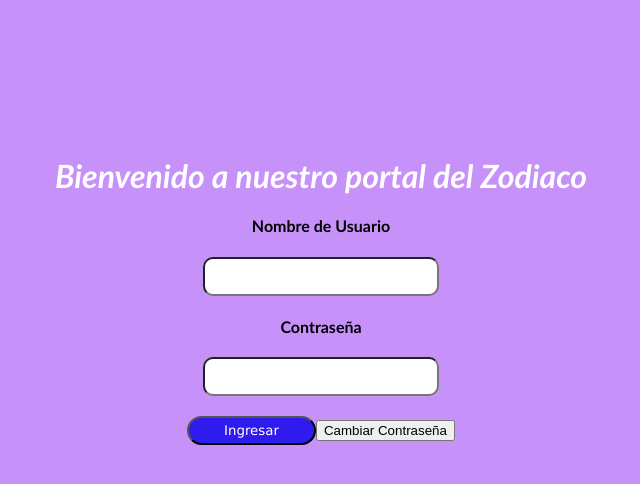
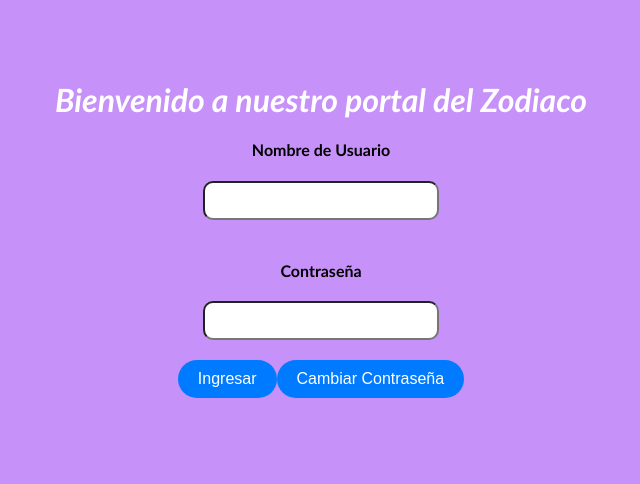
Before and after one commit to alejaaltamiranmillan/horoscopo-front, a React (Vite) app: page / in a window 1280 px wide. Shown: the top 484 px of the page, without its empty margins (319-959 px from the left). Built offline with nearby package versions, Linux system fonts and the light colour scheme.

Commit message:
moldeando apariencia

```diff
--- a/src/components/ChanguePassword.jsx
+++ b/src/components/ChanguePassword.jsx
@@ -1,11 +1,13 @@
 import './styles/Form.css';
 import { useState } from 'react';
+import { useNavigate } from 'react-router-dom'; // Importa useNavigate
 
 function ChangePassword() {
     const [username, setUsername] = useState('');
     const [currentPassword, setCurrentPassword] = useState('');
     const [newPassword, setNewPassword] = useState('');
     const [message, setMessage] = useState('');
+    const navigate = useNavigate(); // Inicializa useNavigate
 
     const handleChangePassword = async (event) => {
         event.preventDefault();
@@ -36,6 +38,11 @@ function ChangePassword() {
             console.error('Error al cambiar la contraseña:', error);
             setMessage('Error al cambiar la contraseña. Intenta de nuevo.');
         }
+    };
+
+    // Función para ir a la página de inicio
+    const goHome = () => {
+        navigate('/'); // Cambia la ruta según sea necesario
     };
 
     return (
@@ -71,6 +78,11 @@ function ChangePassword() {
             <input type="submit" value="Cambiar Contraseña" id="btnEnviar" />
 
             {message && <p>{message}</p>}
+
+            {/* Botón para ir a Home */}
+            <button type="button" onClick={goHome} id="btnHome">
+                Volver a Home
+            </button>
         </form>
     );
 }
--- a/src/components/UserHome.jsx
+++ b/src/components/UserHome.jsx
@@ -43,8 +43,8 @@ function UserHome({ user }) {
             <select id="selectSignos" onChange={handleSelectSigno} value={signoSeleccionado}>
                 <option value="0">Selecciona un signo zodiacal</option>
                 <option value="Aries">Aries</option>
-                <option value="Geminis">Géminis</option>
-                <option value="Cancer">Cáncer</option>
+                <option value="Géminis">Géminis</option>
+                <option value="Cáncer">Cáncer</option>
                 <option value="Leo">Leo</option>
                 <option value="Virgo">Virgo</option>
                 <option value="Libra">Libra</option>
@@ -54,7 +54,10 @@ function UserHome({ user }) {
                 <option value="Acuario">Acuario</option>
                 <option value="Piscis">Piscis</option>
             </select>
-            <TextSigno texto={textoSigno} />
+            <div className="resultado">
+                {/* Aquí solo se muestra el texto sin opción de editar */}
+                <textarea value={textoSigno} readOnly />
+            </div>
             <button id="btnHome" onClick={goHome}>Home</button>
         </div>
     );
--- a/src/components/styles/AdminHome.css
+++ b/src/components/styles/AdminHome.css
@@ -15,13 +15,25 @@
 }
 
 #btnEditar{
-    margin-top: 10%;
-    padding: 10px;
-    padding-left: 20px;
-    padding-right: 20px;
-    border-radius: 10px;
-    background-color: brown;
-    color: white;
+    background-color: #e6508e; /* Color de fondo azul */
+    color: white; /* Color del texto */
+    border: none; /* Sin borde */
+    padding: 10px 20px; /* Espaciado interno */
+    border-radius: 20px; /* Esquinas redondeadas */
+    cursor: pointer; /* Cambia el cursor al pasar el ratón */
+    font-size: 16px; /* Tamaño de fuente */
+    transition: background-color 0.3s ease; /* Efecto de transición */
+    margin-bottom: 10px;
+    margin-top: 100px;
+}
+
+#btnEditar:hover {
+    background-color: #0056b3; /* Color de fondo al pasar el ratón */
+}
+
+#btnEditar:focus {
+    outline: none; /* Sin borde de enfoque */
+    box-shadow: 0 0 5px rgba(0, 123, 255, 0.5); /* Sombra de enfoque */
 }
 
 #textoAdmin{
@@ -36,11 +48,21 @@
 }
 
 #btnHomeAdmin{
-    margin-top: 15px;
-    padding: 5px;
-    padding-left: 15px;
-    padding-right: 15px;
-    border-radius: 10px;
-    background-color: blue;
-    color: white
+    background-color: #ff9d70; /* Color de fondo azul */
+    color: white; /* Color del texto */
+    border: none; /* Sin borde */
+    padding: 10px 20px; /* Espaciado interno */
+    border-radius: 20px; /* Esquinas redondeadas */
+    cursor: pointer; /* Cambia el cursor al pasar el ratón */
+    font-size: 16px; /* Tamaño de fuente */
+    transition: background-color 0.3s ease; /* Efecto de transición */
 }
+
+#btnHomeAdmin:hover {
+    background-color: #93e483; /* Color de fondo al pasar el ratón */
+}
+
+#btnHomeAdmin:focus {
+    outline: none; /* Sin borde de enfoque */
+    box-shadow: 0 0 5px rgba(0, 123, 255, 0.5); /* Sombra de enfoque */
+}
--- a/src/components/styles/Form.css
+++ b/src/components/styles/Form.css
@@ -1,35 +1,66 @@
-body{
+body {
     justify-content: center;
     text-align: center;
 }
 
-.entry{
+.entry {
     border-radius: 10px;
     padding: 10px 20px 10px 35px;
+    margin-bottom: 20px; /* Añadir un margen inferior para separar campos */
 }
 
-form{
+form {
     padding: 20px;
-    padding-top: 10%;
+    padding-top: 4%;
 }
 
-#btnEnviar{
-    margin-top: 20px;
-    background-color: rgb(48, 27, 238);
-    padding: 5px;
-    padding-left: 35px;
-    padding-right: 35px;
-    border-radius: 15px;
-    font-family: Verdana, Geneva, Tahoma, sans-serif;
-    color: white;
+#btnEnviar {
+    background-color: #007bff; /* Color de fondo azul */
+    color: white; /* Color del texto */
+    border: none; /* Sin borde */
+    padding: 10px 20px; /* Espaciado interno */
+    border-radius: 20px; /* Esquinas redondeadas */
+    cursor: pointer; /* Cambia el cursor al pasar el ratón */
+    font-size: 16px; /* Tamaño de fuente */
+    transition: background-color 0.3s ease; /* Efecto de transición */
+    margin-bottom: 10px; /* Añadir un margen inferior para separación */
 }
 
-.txt{
+#btnEnviar:hover {
+    background-color: #0056b3; /* Color de fondo al pasar el ratón */
+}
+
+#btnEnviar:focus {
+    outline: none; /* Sin borde de enfoque */
+    box-shadow: 0 0 5px rgba(0, 123, 255, 0.5); /* Sombra de enfoque */
+}
+
+.txt {
     font-family: 'Trebuchet MS', 'Lucida Sans Unicode', 'Lucida Grande', 'Lucida Sans', Arial, sans-serif;
 }
 
-#txtBienvenida{
+#txtBienvenida {
     font-family: 'Trebuchet MS', 'Lucida Sans Unicode', 'Lucida Grande', 'Lucida Sans', Arial, sans-serif;
     font-style: oblique;
     color: white;
 }
+
+#btnChangePassword {
+    background-color: #007bff; /* Color de fondo azul */
+    color: white; /* Color del texto */
+    border: none; /* Sin borde */
+    padding: 10px 20px; /* Espaciado interno */
+    border-radius: 20px; /* Esquinas redondeadas */
+    cursor: pointer; /* Cambia el cursor al pasar el ratón */
+    font-size: 16px; /* Tamaño de fuente */
+    transition: background-color 0.3s ease; /* Efecto de transición */
+}
+
+#btnChangePassword:hover {
+    background-color: #0056b3; /* Color de fondo al pasar el ratón */
+}
+
+#btnChangePassword:focus {
+    outline: none; /* Sin borde de enfoque */
+    box-shadow: 0 0 5px rgba(0, 123, 255, 0.5); /* Sombra de enfoque */
+}
--- a/src/components/styles/UserHome.css
+++ b/src/components/styles/UserHome.css
@@ -1,12 +1,11 @@
-.container{
+.container {
     height: 300px;
     display: grid;
     place-items: center;
 }
 
-#selectSignos{
-    margin-top: 0px;
-    margin: 100px;
+#selectSignos {
+    margin: 20px; /* Reduce el margen */
     width: 400px;
     padding: 5px 50px 5px 10px;
     border-radius: 10px;
@@ -14,19 +13,33 @@
     color: white;
 }
 
-#txtSeleccionPage{
-    padding: 50px;
+#txtSeleccionPage {
+    padding: 20px; /* Reduce el padding */
     padding-bottom: 0px;
     font-family: 'Gill Sans', 'Gill Sans MT', Calibri, 'Trebuchet MS', sans-serif;
-    font-style: italic  ;
+    font-style: italic;
 }
 
-#btnHome{
-    margin-top: 100px;
+#btnHome {
+    margin-top: 20px; /* Reduce el margen superior */
     background-color: blue;
     color: white;
-    padding: 50px;
-    padding-bottom: 5px;
-    padding-top: 5px;
+    padding: 10px 20px; /* Reduce el padding */
     border-radius: 10px;
 }
+
+.resultado {
+    margin-top: 20px; /* Reduce el margen superior para estar más cerca del select */
+    width: 400px; /* Ajusta el ancho según tus necesidades */
+}
+
+.resultado textarea {
+    width: 100%; /* Ancho del textarea al 100% de su contenedor */
+    height: 200px; /* Ajusta la altura a un tamaño mayor */
+    font-size: 16px; /* Aumenta el tamaño de la fuente si lo deseas */
+    padding: 10px; /* Padding para un mejor aspecto */
+    border: 1px solid #ccc; /* Estilo de borde */
+    border-radius: 10px; /* Esquinas redondeadas */
+    resize: none; /* Evita que el usuario cambie el tamaño del cuadro */
+    background-color: rgb(245, 245, 245); /* Color de fondo si lo deseas */
+}
```
